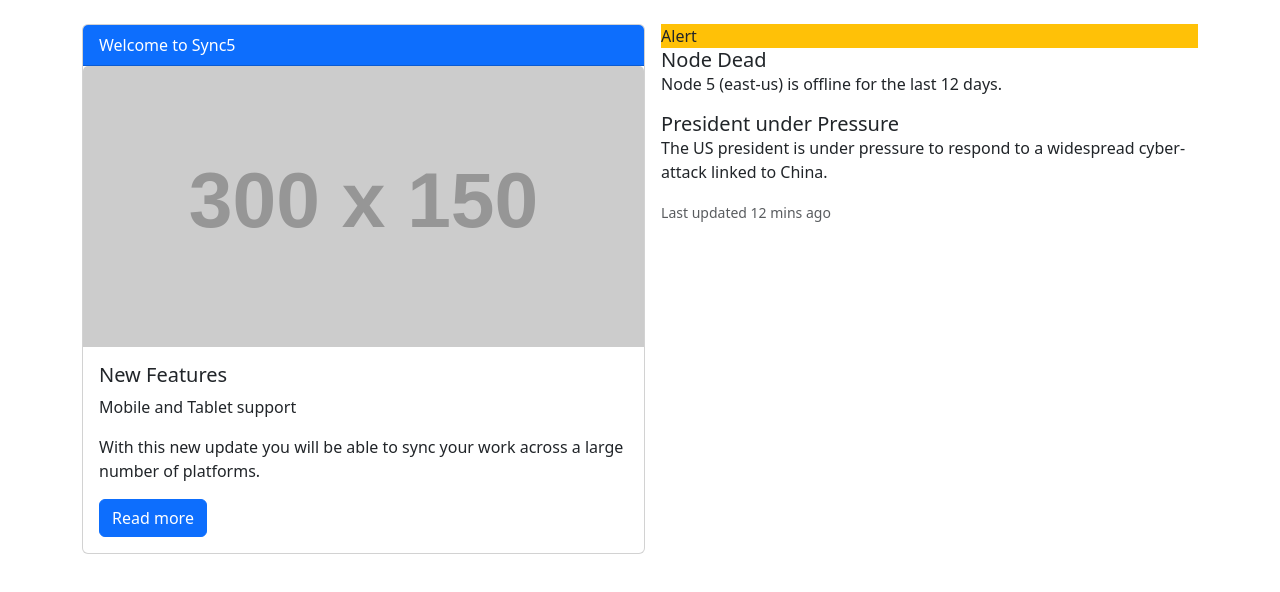
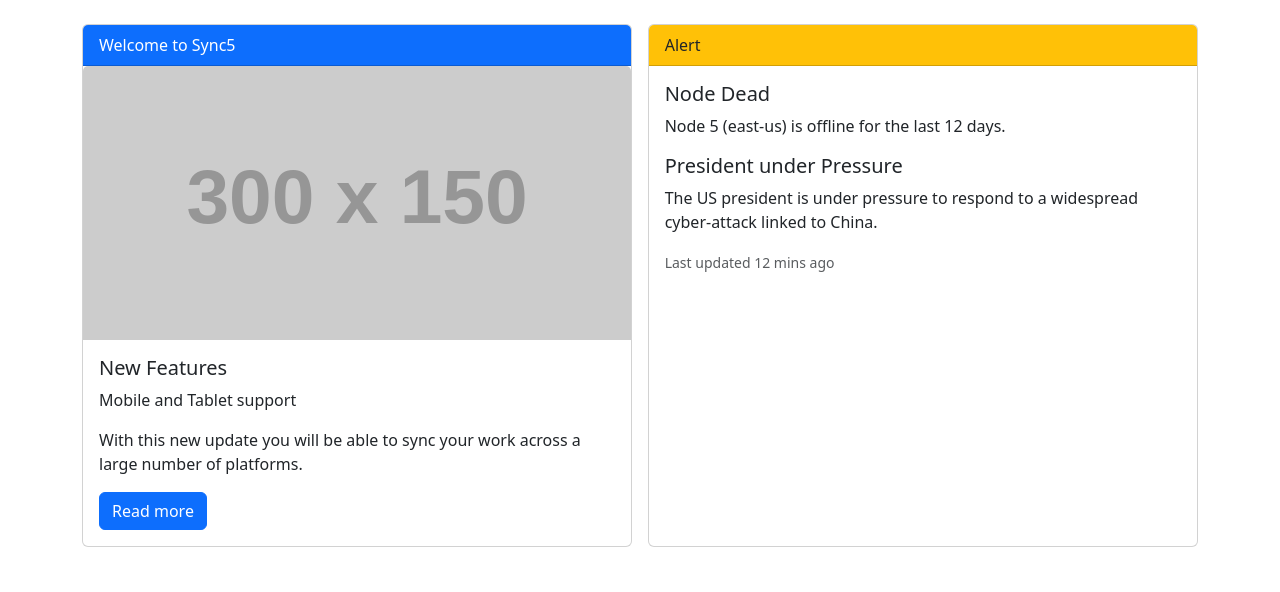
Before and after one commit to acciojob/bootstrap-card-Tharak723, a website: page main.html in a window 1280 px wide. Drawn offline with nearby package versions, Linux system fonts and the light colour scheme; placeholder pictures from the web are drawn by us.

Commit message:
created a submission

```diff
--- a/main.html
+++ b/main.html
@@ -8,7 +8,7 @@
       rel="stylesheet">
 <body>
 	<!-- the entire body must be written by student -->
-	<div class="container mt-4">
+<div class="container mt-4">
     <div class="card-deck d-flex gap-3">
 
         <!-- Card 1 -->
@@ -32,7 +32,7 @@
         </div>
 
         <!-- Card 2 -->
-        <div class="card.bg-danger">
+        <div class="card">
             <div class="card-header bg-warning">
                 Alert
             </div>
@@ -62,6 +62,7 @@
     </div>
 </div>
 
+
 <script src="https://cdn.jsdelivr.net/npm/bootstrap@5.3.3/dist/js/bootstrap.bundle.min.js"></script>
 
     <script type="text/javascript" src="./script.js">
```
